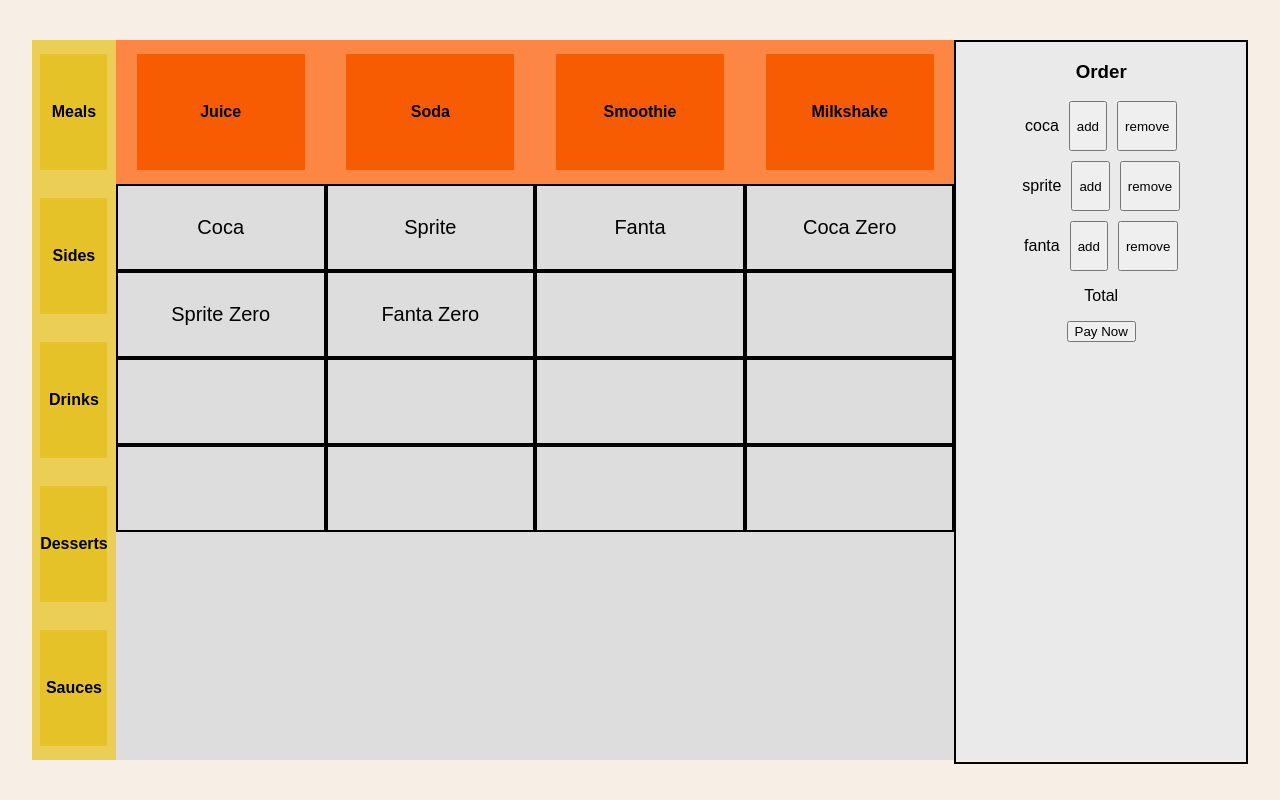
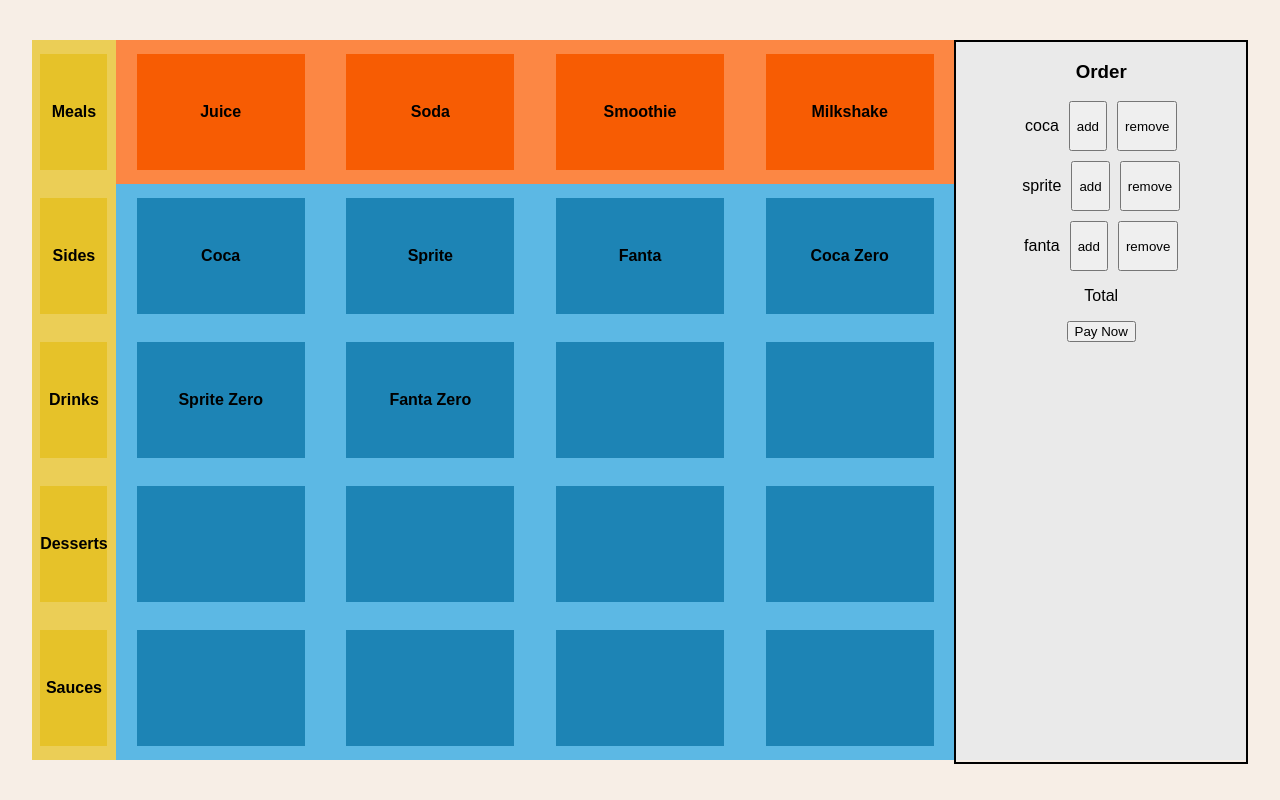
Before and after one commit to stefanie-vicente/test-qopla, a React (Vite) app: page / in a window 1280 px wide. Built offline with nearby package versions, Linux system fonts and the light colour scheme.

Commit message:
update drinks options css

```diff
--- a/src/components/DrinkOptions.tsx
+++ b/src/components/DrinkOptions.tsx
@@ -4,7 +4,27 @@
   display: grid;
   grid-template-columns: repeat(4, 1fr);
   grid-template-rows: repeat(4, 1fr);
-  gap: 0px;
+  background: #5cb8e4;
+  height: 100%;
+  align-items: center;
+  justify-items: center;
+`;
+
+const Item = styled.div`
+  display: flex;
+  align-items: center;
+  justify-content: center;
+  text-align: center;
+  font-weight: bold;
+  cursor: pointer;
+  background-color: #1d84b5;
+  width: 80%;
+  height: 80%;
+
+  &:hover {
+    transform: scale(1.05);
+    opacity: 0.9;
+  }
 `;
 
 const DrinkOptions = () => {
@@ -31,13 +51,9 @@
   return (
     <Options>
       {cellsToRender.map((option: string, index: number) => (
-        <div
-          style={{ border: "2px solid black", padding: "10px" }}
-          key={index}
-          onClick={() => handleClick(option)}
-        >
-          <p style={{ fontSize: 20 }}>{option}</p>
-        </div>
+        <Item key={index} onClick={() => handleClick(option)}>
+          {option}
+        </Item>
       ))}
     </Options>
   );
```
